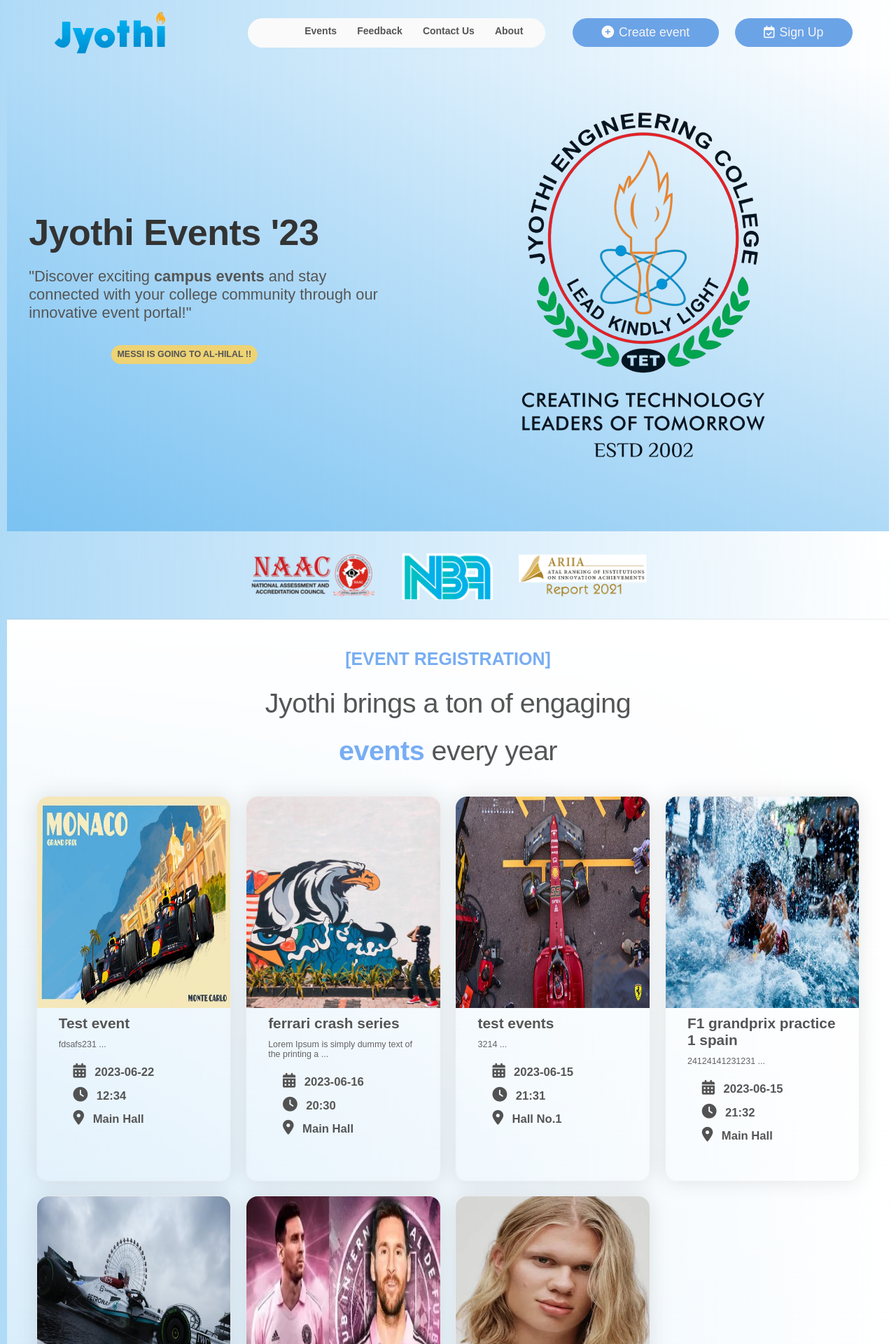
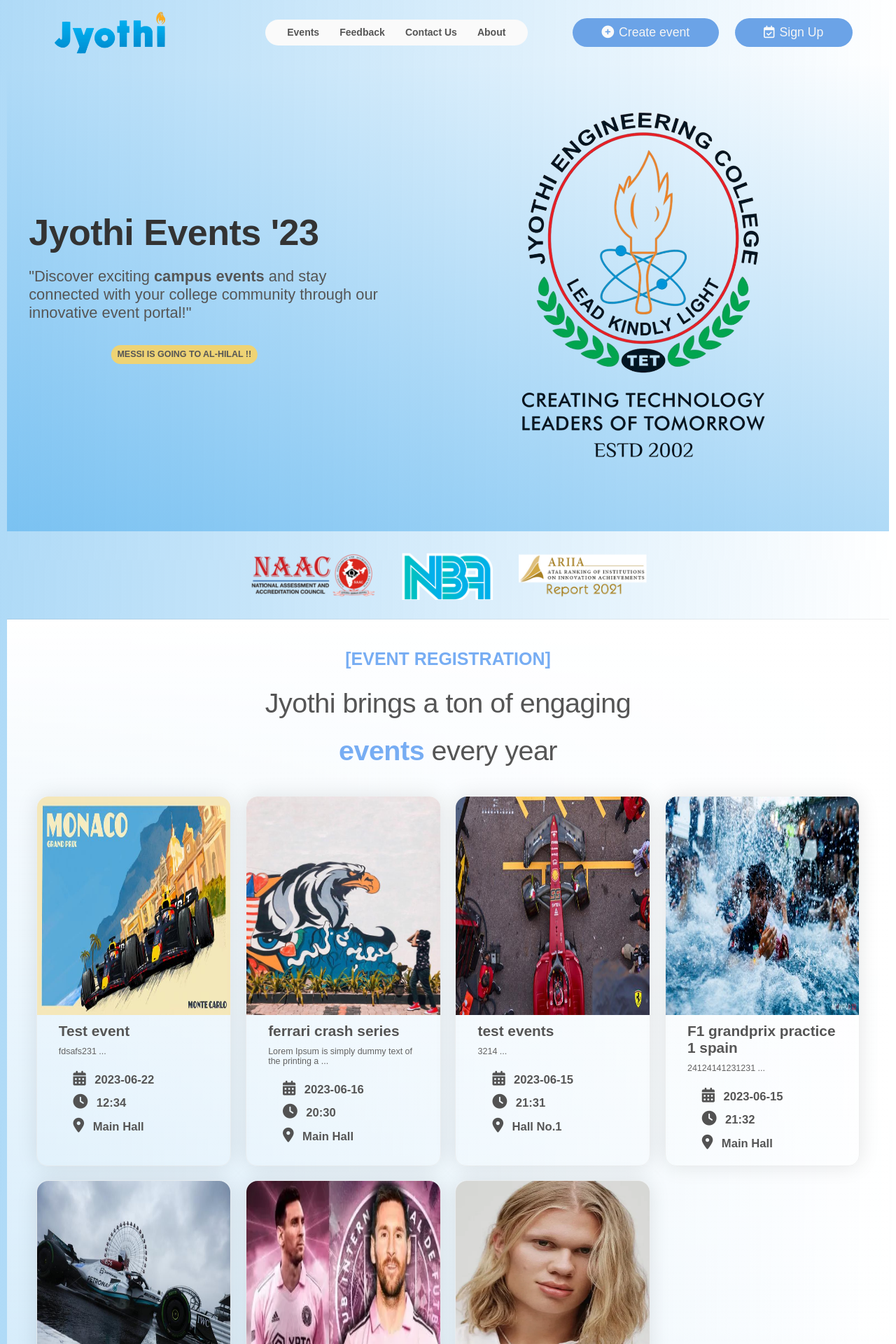
Before and after one commit to kentshine/CollegeEventPortal, a Flask app: page / in a window 1280 px wide. Shown: the top 1920 px of the page at 70% size. Run offline with Flask 3, Linux system fonts and the light colour scheme; some libraries are stand-ins or nearby versions; some web fonts are replaced.

Commit message:
morepages update

```diff
--- a/eventportal/static/css/MorePages-queries.css
+++ b/eventportal/static/css/MorePages-queries.css
@@ -72,14 +72,14 @@
     padding-bottom: 1rem;
   }
 
-@media only screen and (max-width: 58em) {
+  @media only screen and (max-width: 58em) {
     html,
     body {
       font-size: 60%;
     }
   }
 
-@media only screen and (max-width: 35em) {
+  @media only screen and (max-width: 35em) {
     .header {
       padding: 0 2rem;
     }
@@ -122,9 +122,15 @@
     }
   }
 
-@media only screen and (max-width: 30em) {
+  @media only screen and (max-width: 30em) {
     .event-card {
       width: 32rem;
     }
   }
 }
+
+@media only screen and (max-width: 1560em) {
+  .event-card {
+    height: 46rem;
+  }
+}
--- a/eventportal/static/css/MorePagres-style.css
+++ b/eventportal/static/css/MorePagres-style.css
@@ -68,22 +68,23 @@ span {
 .event-card-overview {
   display: grid;
   grid-template-columns: repeat(4, 1fr);
-  max-width: 120rem;
+  max-width: 150rem;
   gap: 2rem;
   margin-top: 3rem;
 }
 
 /*.... Event Card... */
 .event-card {
-
   border: 1px solid rgba(230, 230, 230, 0.6);
   box-shadow: 0px 0px 30px rgba(0, 0, 0, 0.1);
   border-radius: 16px;
   transition: all 200ms ease-in;
+  height: auto;
 }
 
 .event-card img {
-  width:100%;
+  width: 36rem;
+  height: 30rem;
   border-radius: 16px 16px 0px 0px;
 }
 
--- a/eventportal/templates/base.html
+++ b/eventportal/templates/base.html
@@ -89,9 +89,13 @@
 
   <body>
     <header class="navheader">
-      <a href="{{ url_for('core.index') }}"
-      >
-      <img src="{{ url_for('static', filename='img/final.png') }}" class="navlogo" alt="logo of jyothi" />
+      <!-- <a href="{{ url_for('core.index') }}"
+      > -->
+      <img
+        src="{{ url_for('static', filename='img/final.png') }}"
+        class="navlogo"
+        alt="logo of jyothi"
+      />
       <ul class="main-nav-list">
         <li>
           <a href="#events" class="nav-link">Events</a>
@@ -110,7 +114,9 @@
         <a href="#signup" class="navbtn solid-navbtn mobile-order nav-link"
           ><i class="fa-regular fa-calendar-check"> </i> Sign Up</a
         >
-        <a href="{{ url_for('events.create') }}" class="navbtn solid-navbtn desktop-order nav-link"
+        <a
+          href="{{ url_for('events.create') }}"
+          class="navbtn solid-navbtn desktop-order nav-link"
           ><i class="fa fa-plus-circle" aria-hidden="true"></i> Create event</a
         >
         <a href="#signup" class="navbtn solid-navbtn desktop-order nav-link"
@@ -129,7 +135,7 @@
     </header>
   </body>
 
-    {% block content %} {% endblock %}
+  {% block content %} {% endblock %}
   <!-- JS -->
 
   <script>
```
